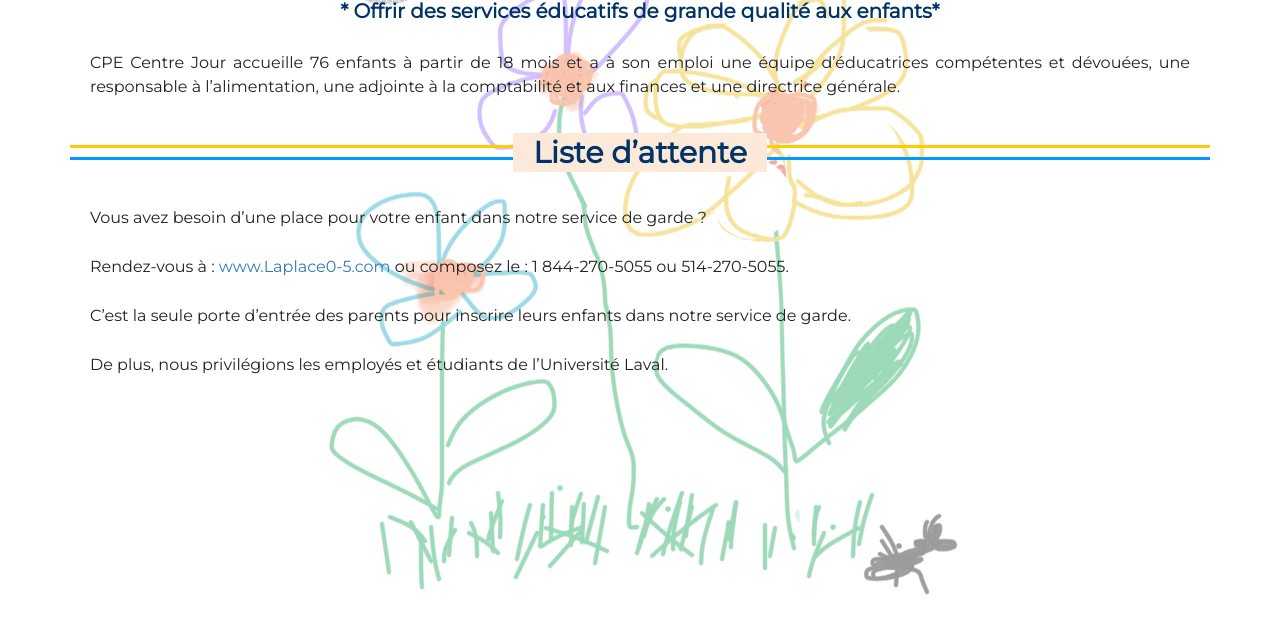
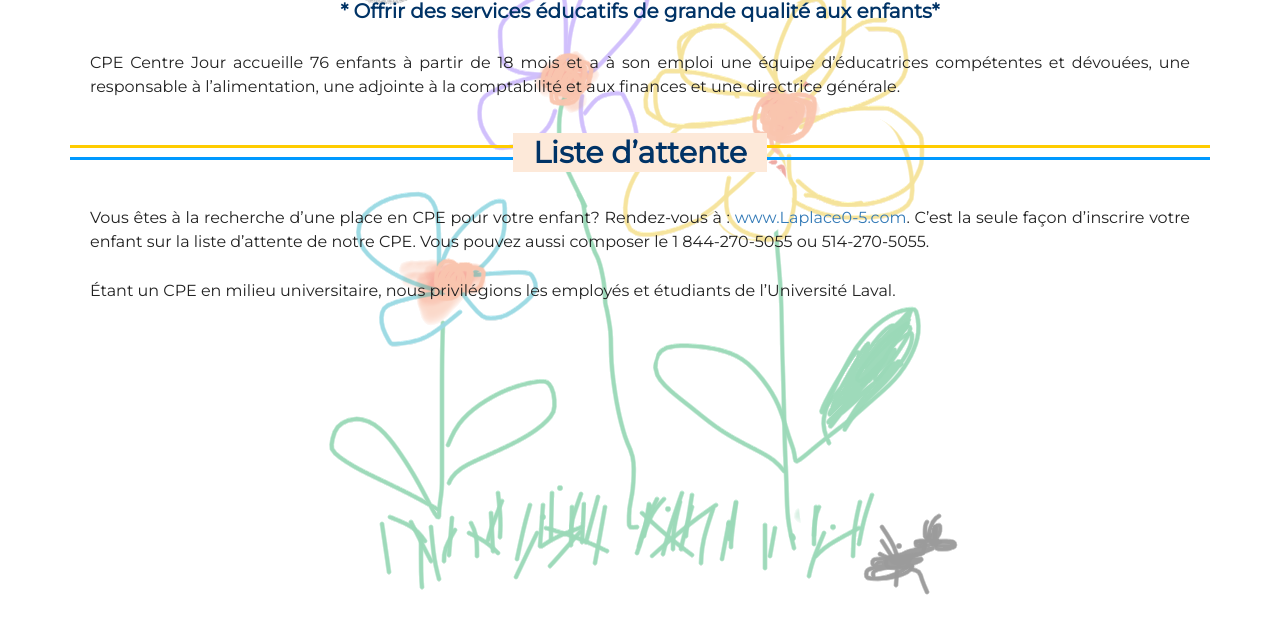
Before and after one commit to quidam66/CPE-CentreJour, a PHP site: page /pages/accueil.php in a window 1280 px wide. Shown: the part 160-777 px from the top of the page. Run offline with PHP 8.4, Linux system fonts and the light colour scheme; data that the repository does not hold is empty.

Commit message:
image syntaxe et nouveau texte sur accueil

```diff
--- a/index.html
+++ b/index.html
@@ -22,14 +22,13 @@
 
 				<div class="row">
 					<div class="col-xs-2 col-sm-2">
-						<!-- <div id="logoCPEQc"></div> -->
-						<img id="logoCPEQc" src="images/LogoCPEQuebec.png" alp="Logo CPE Québec"></img>
+						<img id="logoCPEQc" src="images/logoCPEQuebec.png" alp="Logo CPE Québec"></img>
 					</div>
 					<div class="col-xs-7 col-sm-7">
 						<img id="cpe-header" src="images/CPECentreJour.png" alp="CPE Centre Jour"></img>
 					</div>
 					<div class="col-xs-3 col-sm-3">
-						<a href="private/login.php"><img id="logoCPE" src="images/LogoCJ_3.png"></img></a>
+						<a href="private/login.php"><img id="logoCPE" src="images/logoCJ_3.png"></img></a>
 					</div>
 				</div>
 					<div class="wraper-container">
--- a/pages/accueil.php
+++ b/pages/accueil.php
@@ -56,13 +56,9 @@
 				<p>CPE Centre Jour accueille 76 enfants à partir de 18 mois et a à son emploi une équipe d’éducatrices compétentes et dévouées, une responsable à l’alimentation, une adjointe à la comptabilité et aux finances et une directrice générale.</p>
 
 				<div class="iframe-title-bg"><span>Liste d’attente</span></div>
-				<p>Vous avez besoin d’une place pour votre enfant dans notre service de garde ?</p>
+				<p> Vous êtes à la recherche d’une place en CPE pour votre enfant? Rendez-vous à : <a href="http://www.Laplace0-5.com" target="_blank">www.Laplace0-5.com</a>. C’est la seule façon d’inscrire votre enfant sur la liste d’attente de notre CPE. Vous pouvez aussi composer le 1 844-270-5055 ou 514-270-5055.</p>
 				<div class="small-height"></div>
-				<p>Rendez-vous à : <a href="http://www.Laplace0-5.com" target="_blank">www.Laplace0-5.com</a> ou composez le : 1 844-270-5055 ou 514-270-5055.</p>
-				<div class="small-height"></div>
-				<p>C’est la seule porte d’entrée des parents pour inscrire leurs enfants dans notre service de garde.</p>
-				<div class="small-height"></div>
-				<p>De plus, nous privilégions les employés et étudiants de l’Université Laval. </p>
+				<p>Étant un CPE en milieu universitaire, nous privilégions les employés et étudiants de l’Université Laval.</p>
 			</div>
 		</div>
 	</div>
```
